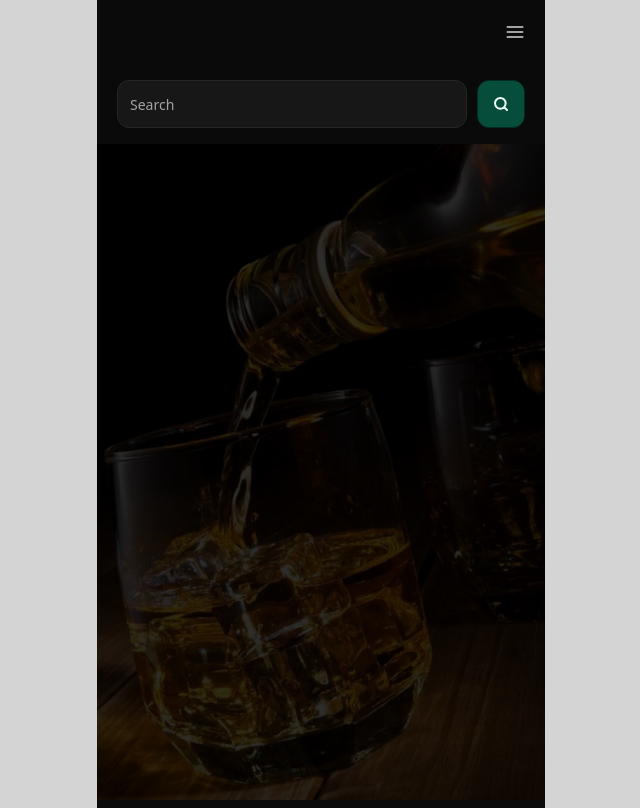
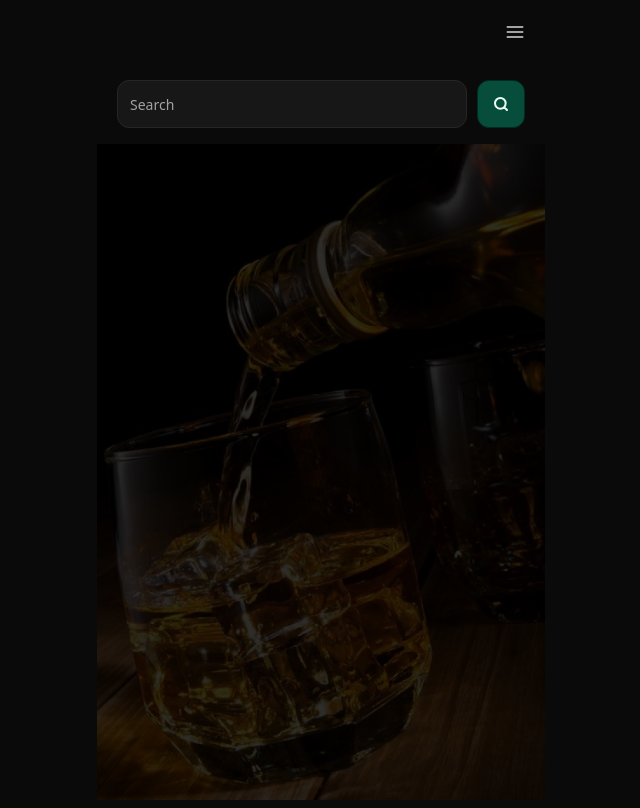
Before and after one commit to nuelobeto/menu-app, a React (Vite) app: page / in a window 1280 px wide. Shown: the whole page, without its empty margins (319-959 px from the left). Built offline with nearby package versions, Linux system fonts and the light colour scheme.

Commit message:
background fix

```diff
--- a/src/index.css
+++ b/src/index.css
@@ -8,7 +8,7 @@
 }
 
 body {
-  background-color: #D4D4D4;
+  background-color: #0a0a0a;
 }
 
 .hide-scroll::-webkit-scrollbar {
```
